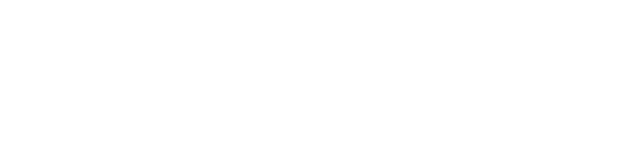
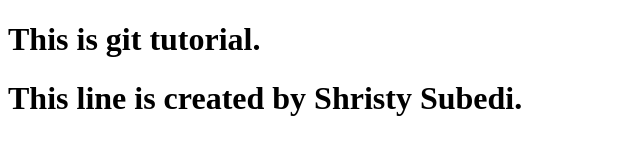
Before and after one commit to shristy-subedi/gitTutorial-pranshu-, a plain HTML site: page index.html in a window 1280 px wide. Shown: the whole page, without its empty margins (0-640 px from the left). Drawn offline with Linux system fonts and the light colour scheme.

Commit message:
New line

```diff
--- a/index.html
+++ b/index.html
@@ -6,6 +6,7 @@
     <title>Document</title>
 </head>
 <body>
-
+    <h1> This is git tutorial.</h1>
+    <h1>This line is created by Shristy Subedi.</h1>
 </body>
 </html>
```
